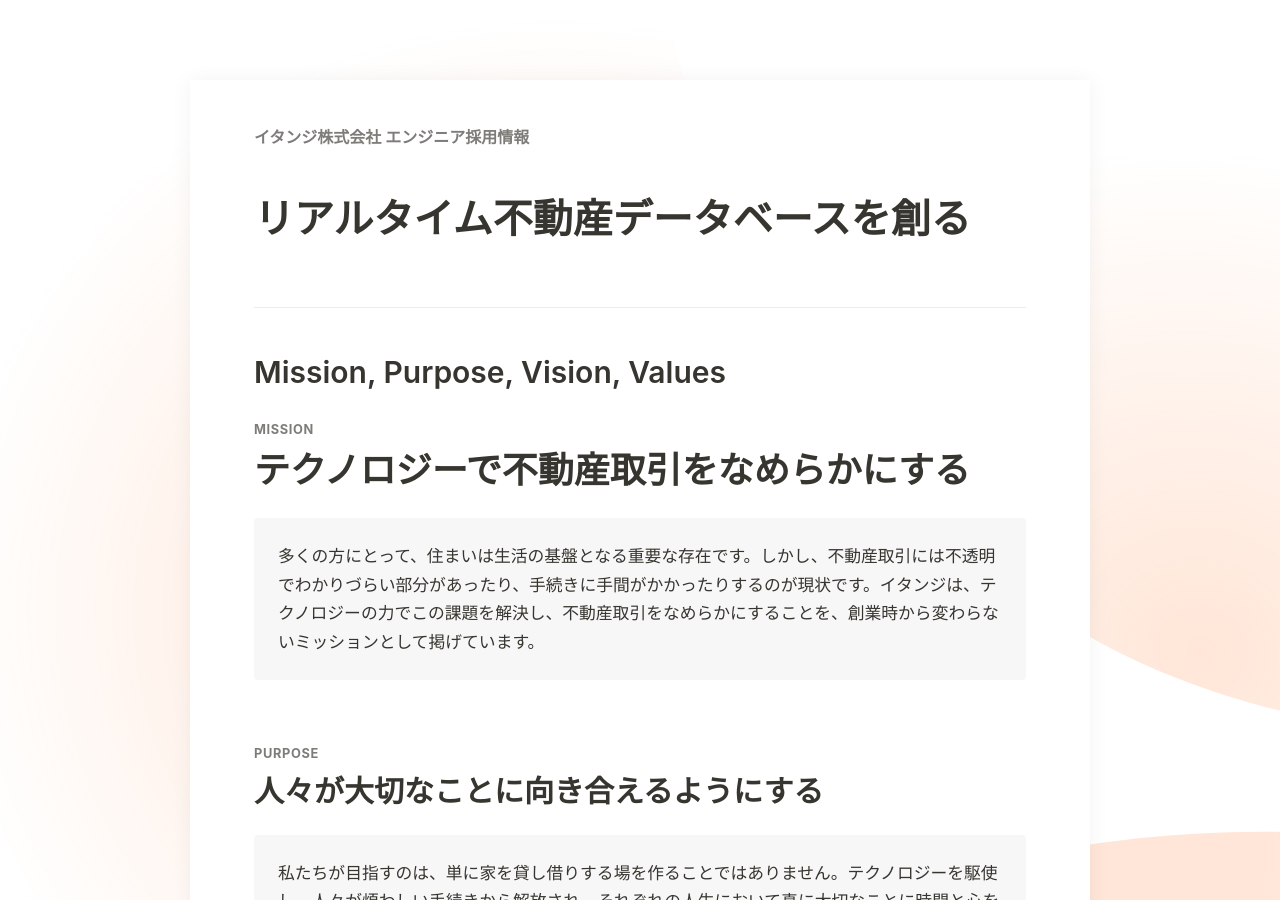
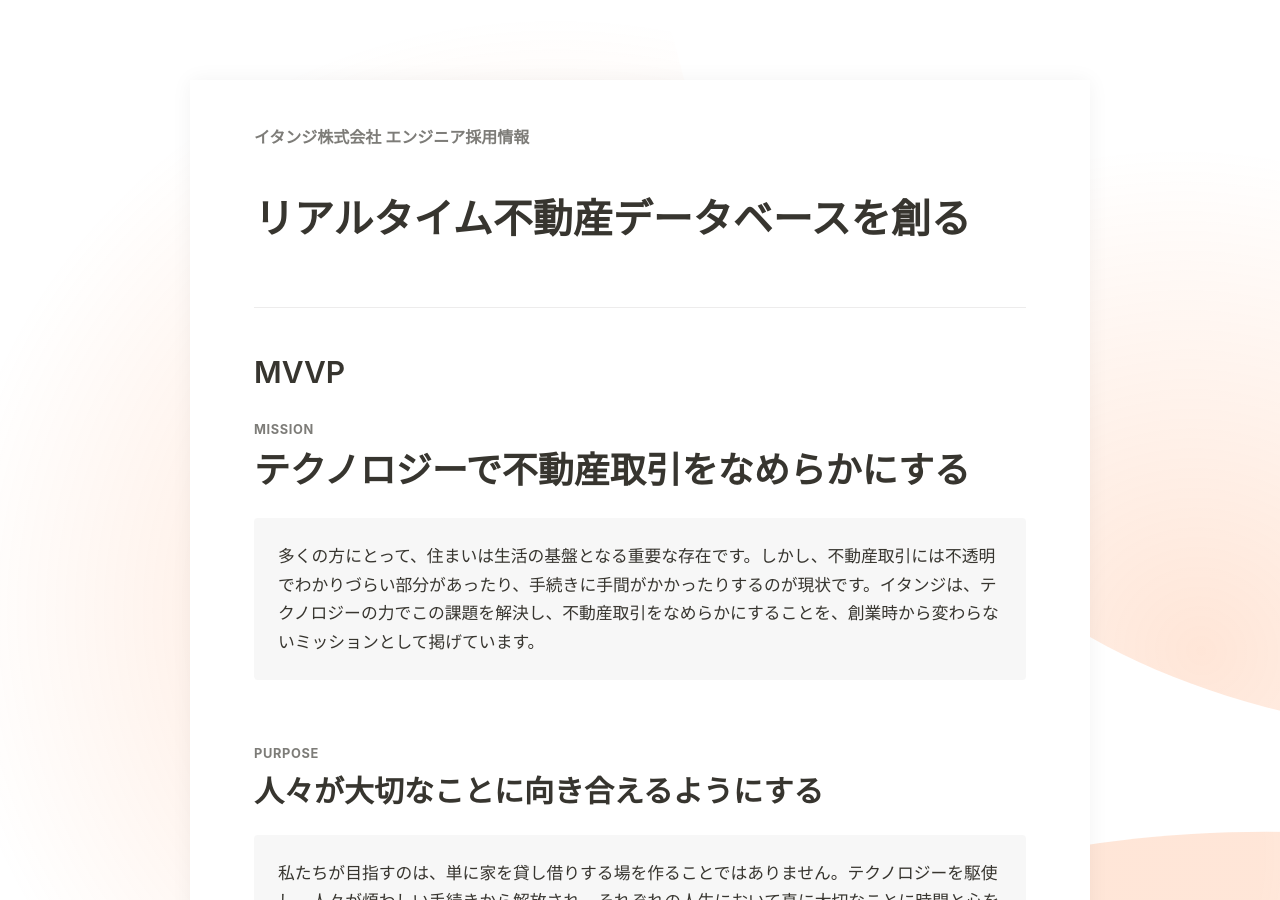
Before and after one commit to itandi/entrance-book, a Jekyll site: the page built from index.md, in a window 1280 px wide and 900 px high. Built offline with Jekyll 4.4.1, drawn with Linux system fonts in a browser that asks for light colours.

Commit message:
セクションファイルの命名規則を統一
- セクションファイルを10刻みの番号に変更（01→10, 02→20など）
- 中間セクションは5刻み（01.5→15, 04.5→45など）
- README.mdに命名規則のガイドラインを追加
- Missionセクションのタイトルを「MVVP」に変更

```diff
--- a/_includes/components/mission.html
+++ b/_includes/components/mission.html
@@ -1,6 +1,6 @@
 <div class="notion-section">
     <hr class="notion-divider">
-    <h2>Mission, Purpose, Vision, Values</h2>
+    <h2>MVVP</h2>
     <br>
 
     <!-- MISSION -->
```
Also changed, not shown: README.md, _sections/10-mission.md (renamed from _sections/01-mission.md), _sections/15-business-phase.md (renamed from _sections/01.5-business-phase.md), _sections/20-product.md (renamed from _sections/02-product.md), _sections/30-technology.md (renamed from _sections/03-technology.md), _sections/40-organization.md (renamed from _sections/04-organization.md), _sections/45-selection-flow.md (renamed from _sections/04.5-selection-flow.md), _sections/50-conditions.md (renamed from _sections/05-conditions.md), _sections/60-closing.md (renamed from _sections/06-closing.md), _sections/90-cta-area.md (renamed from _sections/09-cta-area.md).
